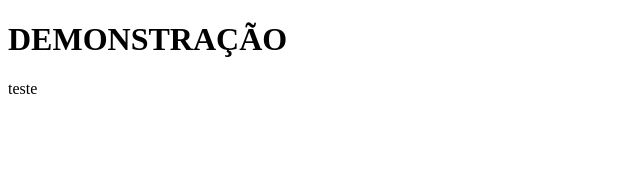
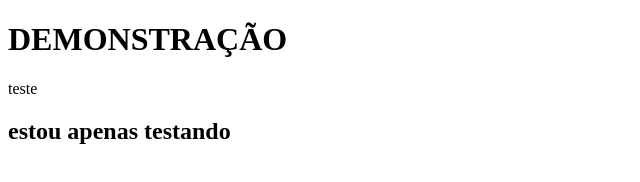
Before and after one commit to Vinicius-boy/HTML-repository, a plain HTML site: page demonstracao.html in a window 1280 px wide. Shown: the whole page, without its empty margins (0-640 px from the left). Drawn offline with Linux system fonts and the light colour scheme.

Commit message:
testando

```diff
--- a/demonstracao.html
+++ b/demonstracao.html
@@ -8,5 +8,6 @@
 <body>
     <h1>DEMONSTRAÇÃO</h1>
     <p>teste</p>
+    <h2>estou apenas testando</h2>
 </body>
 </html>
```
